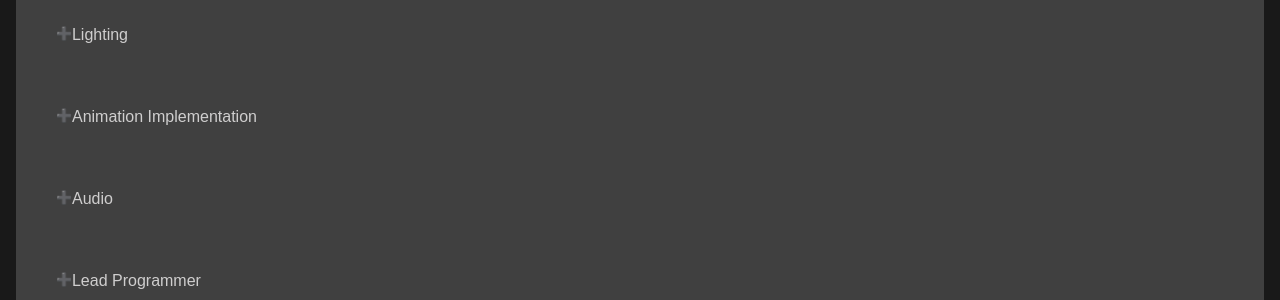
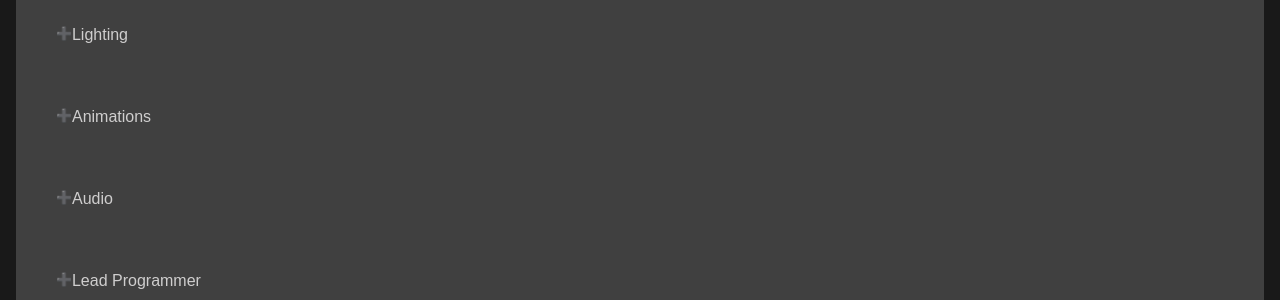
Before and after one commit to KaneAdams-Dev/KaneAdams-Dev.github.io, a Jekyll site: the page built from Projects/Mobbers.html, in a window 1280 px wide and 900 px high, scrolled down 5063 px. Shown: the part 350-650 px from the top of the window. Built offline with Jekyll 4.4.1, drawn with Linux system fonts in a browser that asks for light colours; Markdown is read by kramdown in place of the engine named in the settings.

Commit message:
Mobbers - Steam
Finished Steam Draft

```diff
--- a/Projects/Mobbers.html
+++ b/Projects/Mobbers.html
@@ -721,7 +721,7 @@
             </div>
 
             <button type="button" class="collapsible">
-                Animation Implementation
+                Animations
             </button>
             <div class="collapsible-content">
                 <div class="content-pair">
@@ -924,6 +924,19 @@
 
                         The demo is limited to one theme with one boss to fight, providing a complete gameloop of 5 minutes where after defeating the boss and leaving returns the players to the main menu. Losing will restart the dungeon with a brand new game seed to play.
                     </p>
+
+                    <img src="/Images/Mobbers/Unchecked/GameScreenshot06-07-24 (22-45-50).png">
+                    <p>
+                        With the game currently in development, I am tasked with creating updates to the demo where I implement patches for bugs found and new features that benefit the demo whilst not giving away too much of the game.
+
+                        <br><br>
+
+                        I also organise the Steam events that we are invited to, namely Steam Next Fest and Remote Play Together. I planned what updates can come out to help push the relevance of the game along with monitored background data.
+
+                        <br><br>
+
+                        With updates and event participation, the game received 400 wishlists within the first 6 months of the demo being released.
+                    </p>
                 </div>
             </div>
 
```
